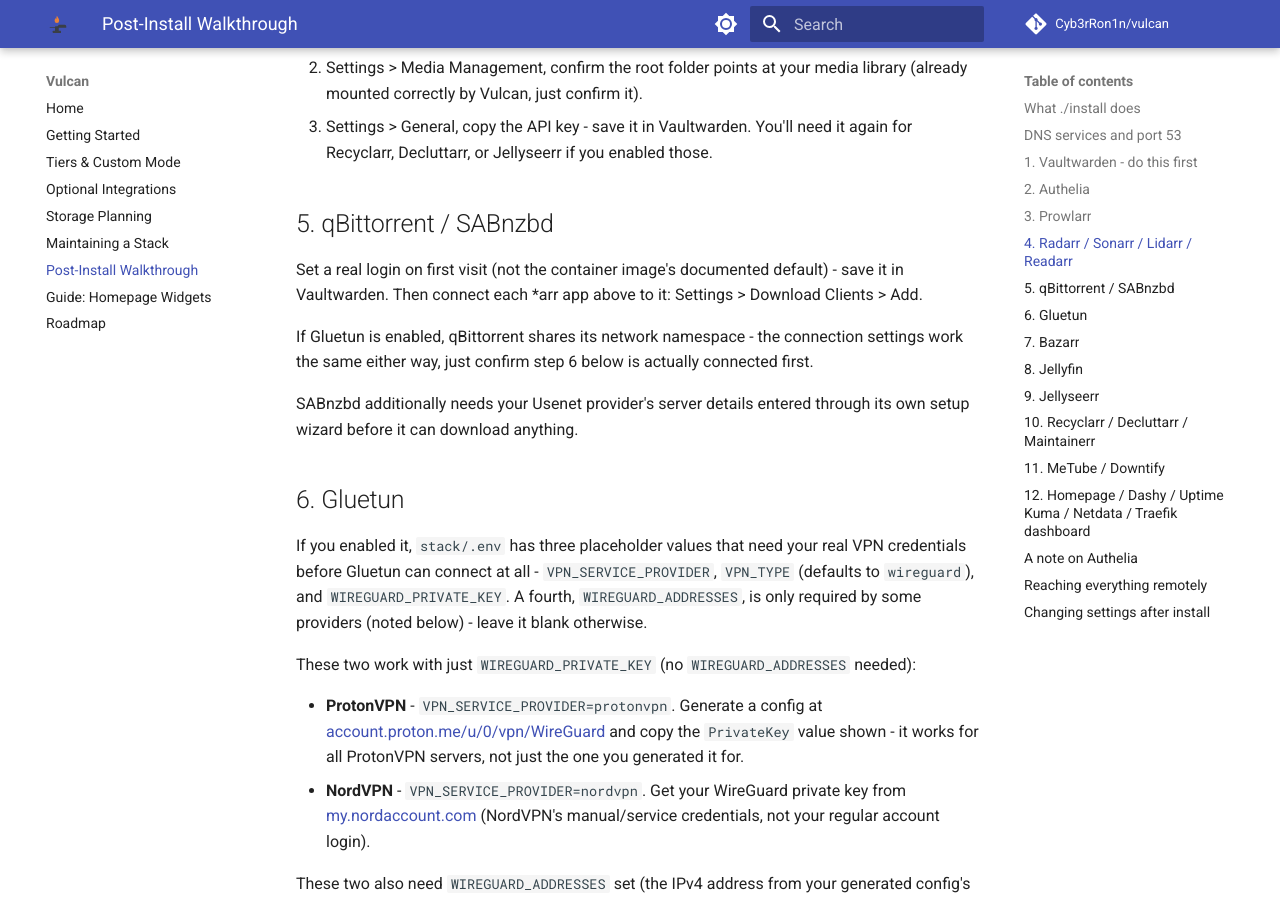
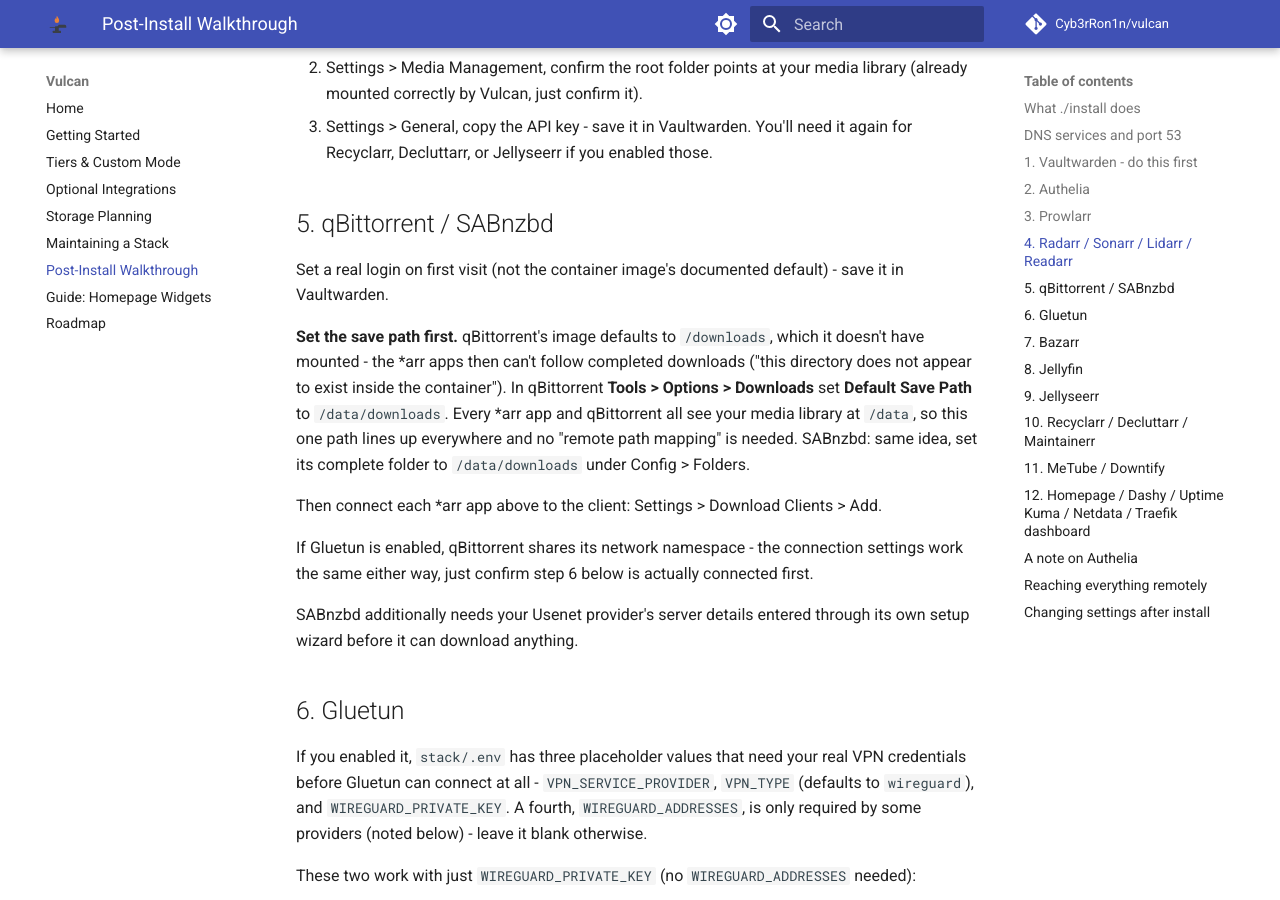
Before and after one commit to Cyb3rRon1n/vulcan, an MkDocs documentation site: the page built from docs/walkthrough.md, in a window 1280 px wide and 900 px high, scrolled down 3253 px. Built offline with MkDocs 1.6.1 and Material for MkDocs 9.7.7, drawn with Linux system fonts in a browser that asks for light colours; comment, search, counter and statistics services are not loaded.

Commit message:
docs: qBittorrent/SABnzbd save path must be /data/downloads
The images default to /downloads (unmounted) -> *arr apps report the
download dir 'does not appear to exist inside the container'. Added to
the setup-order output + walkthrough step 5. (Setup-order line, not a
warnings entry - it'd fire on every build.)

Co-Authored-By: Claude Sonnet 5 <noreply@anthropic.com>
Claude-Session: https://claude.ai/code/session_01WREkuXxcaKeJFYmFhaq7FW

```diff
--- a/docs/walkthrough.md
+++ b/docs/walkthrough.md
@@ -146,7 +146,18 @@ For each one you enabled:
 ## 5. qBittorrent / SABnzbd
 
 Set a real login on first visit (not the container image's documented
-default) - save it in Vaultwarden. Then connect each *arr app above to it:
+default) - save it in Vaultwarden.
+
+**Set the save path first.** qBittorrent's image defaults to `/downloads`,
+which it doesn't have mounted - the *arr apps then can't follow completed
+downloads ("this directory does not appear to exist inside the
+container"). In qBittorrent **Tools > Options > Downloads** set **Default
+Save Path** to `/data/downloads`. Every *arr app and qBittorrent all see
+your media library at `/data`, so this one path lines up everywhere and
+no "remote path mapping" is needed. SABnzbd: same idea, set its complete
+folder to `/data/downloads` under Config > Folders.
+
+Then connect each *arr app above to the client:
 Settings > Download Clients > Add.
 
 If Gluetun is enabled, qBittorrent shares its network namespace - the
```
Also changed, not shown: 1 other file.
